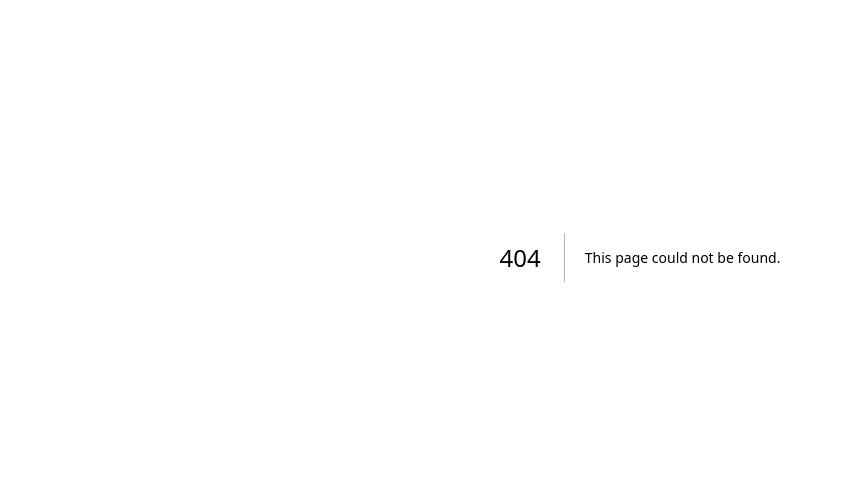
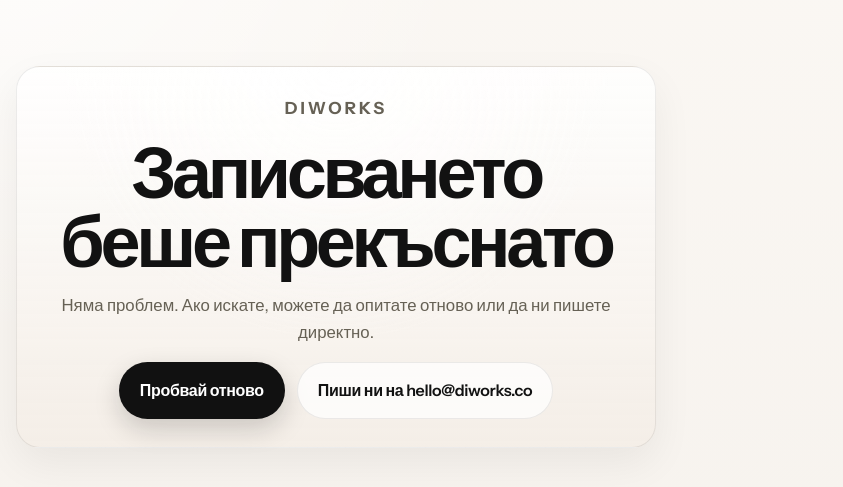
Before and after one commit to delqnka/diworks, a Next.js app: page /bg/booking/cancel in a window 1280 px wide. Before the commit this address had no page. Shown: the part 143-630 px from the top of the page, without its empty margins (0-843 px from the left). Built offline with nearby package versions, Linux system fonts and the light colour scheme.

Commit message:
Connect DiWorks CTA to Clicka booking engine

```diff
--- /dev/null
+++ b/app/bg/booking/cancel/page.js
@@ -0,0 +1,13 @@
+import { BookingStatusPage } from "@/components/booking-status-page";
+
+export const metadata = {
+  title: "Отказано записване",
+  robots: {
+    index: false,
+    follow: false
+  }
+};
+
+export default function BookingCancelPageBg() {
+  return <BookingStatusPage locale="bg" variant="cancel" />;
+}
--- a/app/globals.css
+++ b/app/globals.css
@@ -579,6 +579,28 @@ img {
   padding: 1.5rem 0 3rem;
 }
 
+.booking-status-page {
+  min-height: 100dvh;
+  display: flex;
+  align-items: center;
+}
+
+.booking-status-panel {
+  max-width: 42rem;
+  margin: 0 auto;
+}
+
+.booking-status-panel h1 {
+  margin: 0;
+  font-size: clamp(2.5rem, 7vw, 4.5rem);
+  line-height: 0.95;
+  letter-spacing: -0.06em;
+}
+
+.booking-status-actions {
+  justify-content: center;
+}
+
 .footer-shell {
   align-items: flex-start;
   border-top: 1px solid var(--line);
--- /dev/null
+++ b/components/booking-status-page.js
@@ -0,0 +1,55 @@
+import Link from "next/link";
+
+export function BookingStatusPage({ locale, variant }) {
+  const isBg = locale === "bg";
+  const isSuccess = variant === "success";
+  const homeHref = isBg ? "/bg" : "/";
+
+  const title = isBg
+    ? isSuccess
+      ? "Запитването е изпратено"
+      : "Записването беше прекъснато"
+    : isSuccess
+      ? "Your booking request was sent"
+      : "Your booking was cancelled";
+
+  const body = isBg
+    ? isSuccess
+      ? "Благодаря. Получихме заявката ви през Clicka booking flow и ще се свържем с вас възможно най скоро."
+      : "Няма проблем. Ако искате, можете да опитате отново или да ни пишете директно."
+    : isSuccess
+      ? "Thank you. Your request came through the Clicka booking flow and we will get back to you as soon as possible."
+      : "No problem. You can try again anytime or contact us directly.";
+
+  const primaryLabel = isBg
+    ? isSuccess
+      ? "Обратно към сайта"
+      : "Пробвай отново"
+    : isSuccess
+      ? "Back to the site"
+      : "Try again";
+
+  const secondaryLabel = isBg ? "Пиши ни на hello@diworks.co" : "Email hello@diworks.co";
+
+  return (
+    <main className="booking-status-page">
+      <section className="section">
+        <div className="container">
+          <div className="cta-panel booking-status-panel">
+            <p className="eyebrow">DIWORKS</p>
+            <h1>{title}</h1>
+            <p>{body}</p>
+            <div className="hero-actions booking-status-actions">
+              <Link className="button button-primary" href={homeHref}>
+                {primaryLabel}
+              </Link>
+              <a className="button button-ghost" href="mailto:hello@diworks.co">
+                {secondaryLabel}
+              </a>
+            </div>
+          </div>
+        </div>
+      </section>
+    </main>
+  );
+}
--- a/package.json
+++ b/package.json
@@ -9,6 +9,8 @@
     "lint": "next lint"
   },
   "dependencies": {
+    "@clicka/booking": "^0.2.2",
+    "lucide-react": "^0.468.0",
     "next": "15.3.6",
     "react": "19.0.0",
     "react-dom": "19.0.0"
```
Also changed, not shown: app/bg/booking/success/page.js (added, +13 -0 lines), app/bg/page.js (+6 -1 lines), app/booking/cancel/page.js (added, +13 -0 lines), app/booking/success/page.js (added, +13 -0 lines), app/page.js (+6 -1 lines), components/app-shell.js (added, +22 -0 lines), components/booking-cta.js (added, +13 -0 lines), components/landing-page.js (+6 -15 lines), 2 other files (tests, documents, lock files or other folders).
